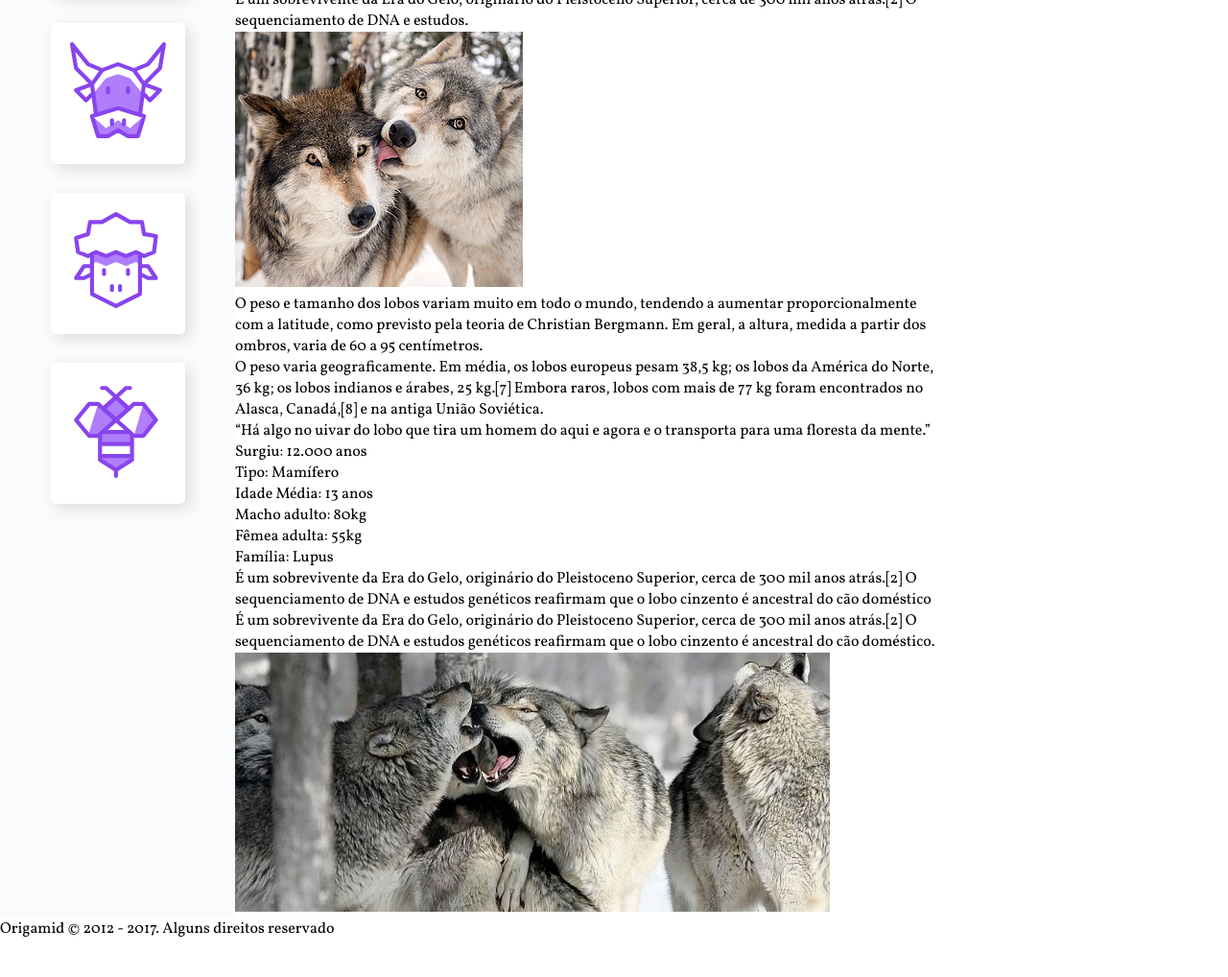
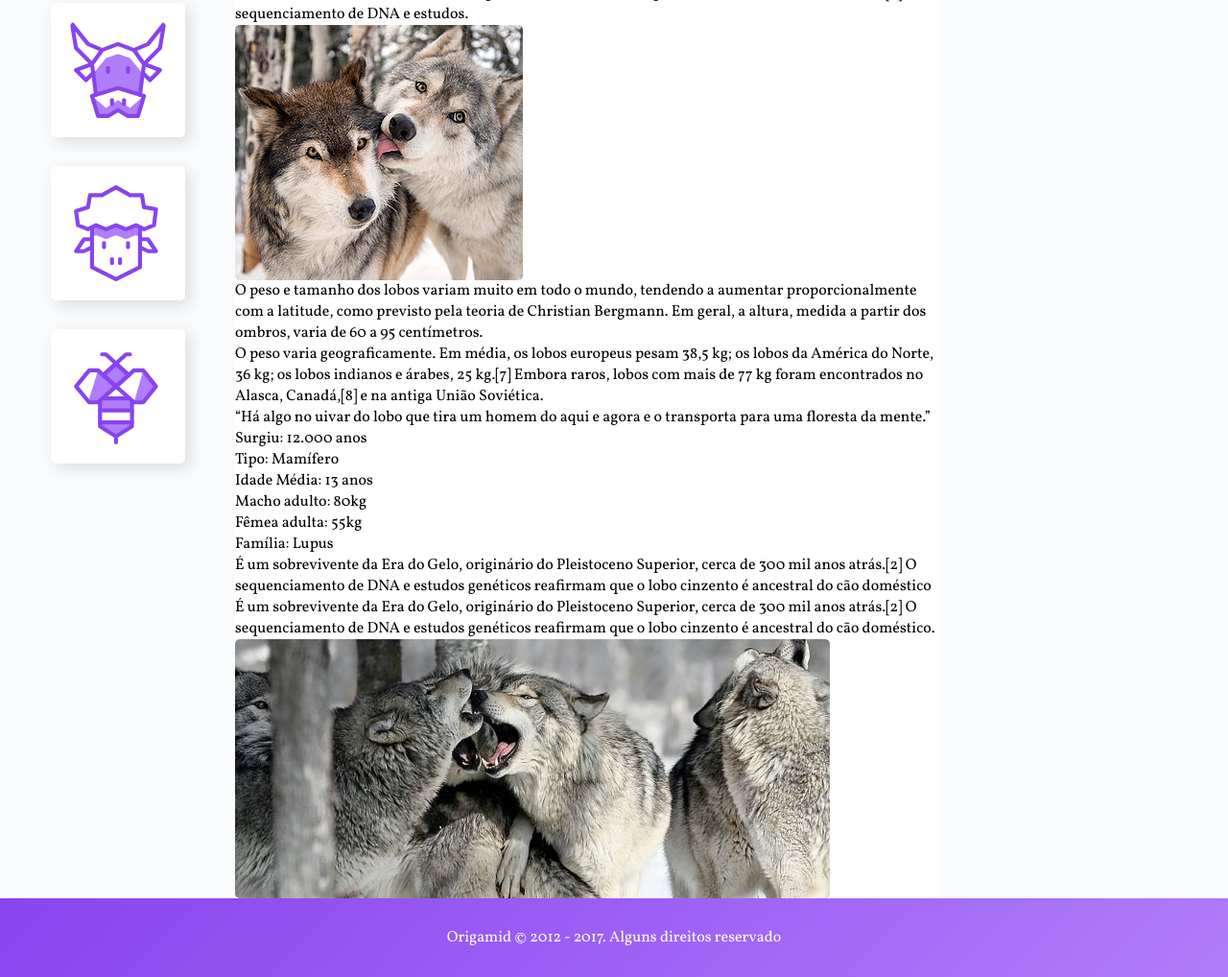
Before and after one commit to milunaa/wildbeast-origamid, a plain HTML site: page index.html in a window 1280 px wide. Shown: the part 642-1660 px from the top of the page at 96% size. Before the commit the page ends 1621 px from the top, so only its background shows below. Drawn offline with Linux system fonts and the light colour scheme.

Commit message:
anuncios e footer

```diff
--- a/assets/style.css
+++ b/assets/style.css
@@ -17,6 +17,8 @@ a{
 
 img{
   max-width: 100%;
+  display: block;
+  border-radius: 5px;
 }
 
 /* GRID GERAL */
@@ -110,3 +112,25 @@ img{
 .sidenav li a:hover{
   background: #b07dfb;
 }
+
+/* ANUNCIOS */
+
+.anuncios{
+  background: #fafbfc;
+  display: grid;
+  align-content: start;
+  padding: 30px;
+  gap: 30px;
+}
+
+/* FOOTER */
+
+.footer{
+  background: linear-gradient(135deg, #8844ee, #b07dfb);
+}
+
+.footer p{
+  color: #ffffff;
+  text-align: center;
+  padding: 30px;
+}
```
